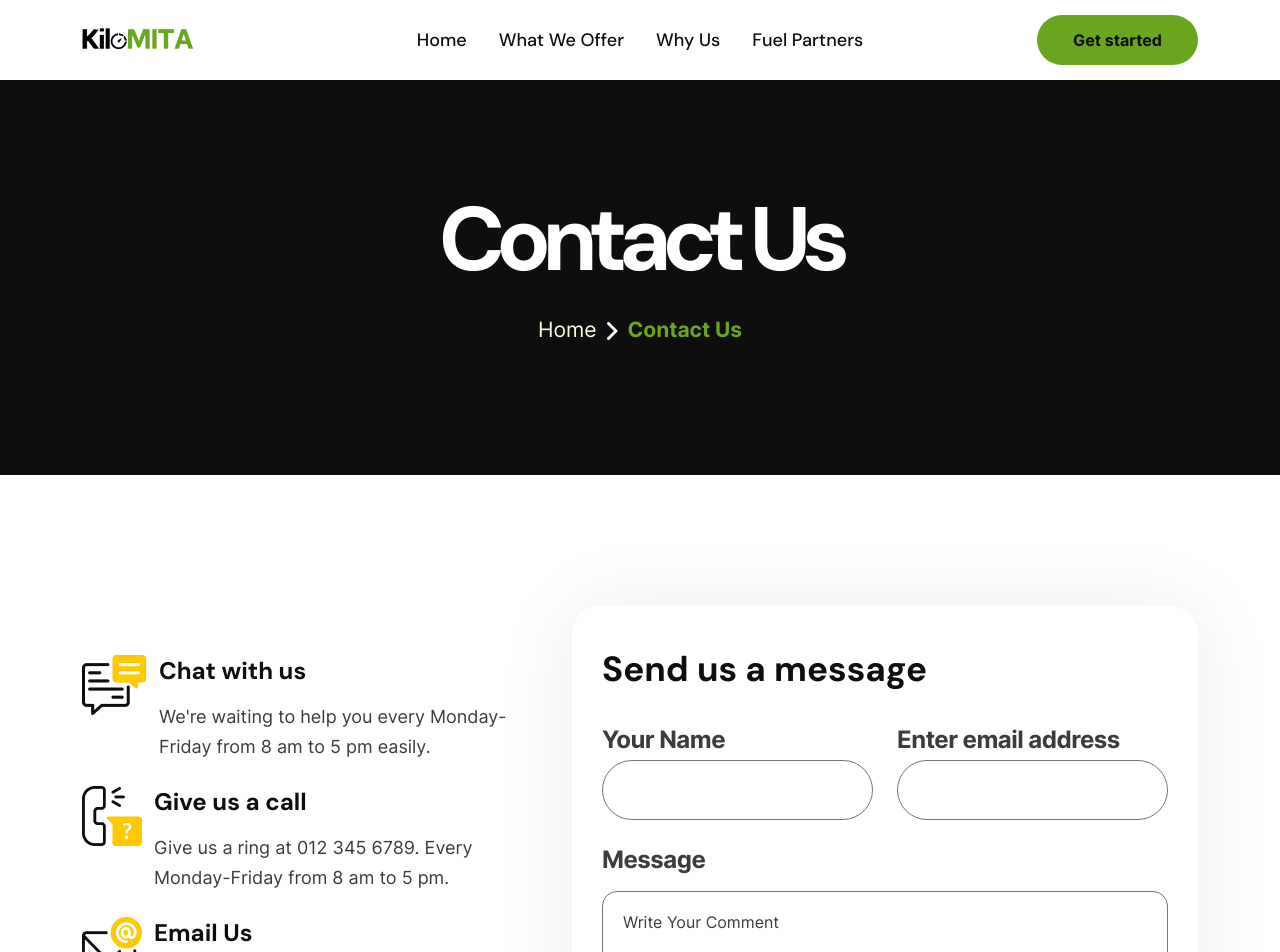
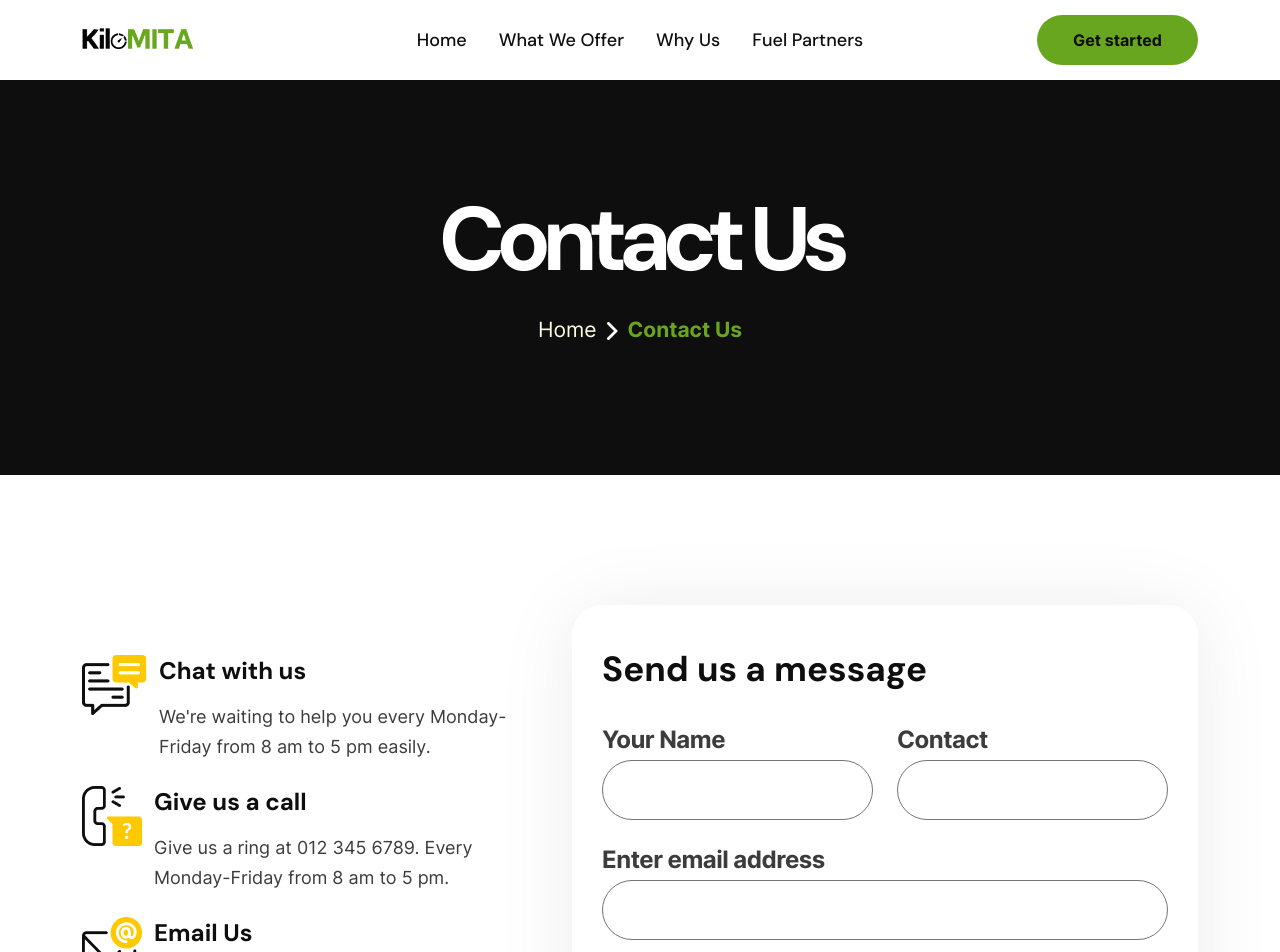
Before and after one commit to MbaliPuso/kilomita, a Next.js app: page /contact-us in a window 1280 px wide. Shown: the top 952 px of the page. Built offline with nearby package versions, Linux system fonts and the light colour scheme.

Commit message:
contact update

```diff
--- a/components/contact-us-page/ContactForm.jsx
+++ b/components/contact-us-page/ContactForm.jsx
@@ -34,6 +34,18 @@ function ContactForm() {
 					</div>
 					<div className="col-lg-6">
 						<div className="sofax-main-field">
+							<Field label="Contact" error={errors.contact}>
+								<input
+									{...register("contact", { required: "Contact is required." })}
+									type="text"
+									name="contact"
+									id="name"
+								/>
+							</Field>
+						</div>
+					</div>
+					<div className="col-lg-12">
+						<div className="sofax-main-field">
 							<Field label="Enter email address" error={errors.email}>
 								<input
 									{...register("email", { required: "Email is required." })}
@@ -50,14 +62,14 @@ function ContactForm() {
 							<textarea name="textarea" placeholder="Write Your Comment"></textarea>
 						</div>
 					</div>
-					<div className="col-lg-12">
+					{/* <div className="col-lg-12">
 						<div className="sofax-form-box">
 							<input type="checkbox" id="css" />
 							<label htmlFor="css">
 								Save my name, email, & website in this browser for the next time I comment.
 							</label>
 						</div>
-					</div>
+					</div> */}
 					<div className="col-lg-12">
 						<div className="tac">
 							<button id="sofax-submit-btn" className="mt-30" type="submit">
```
